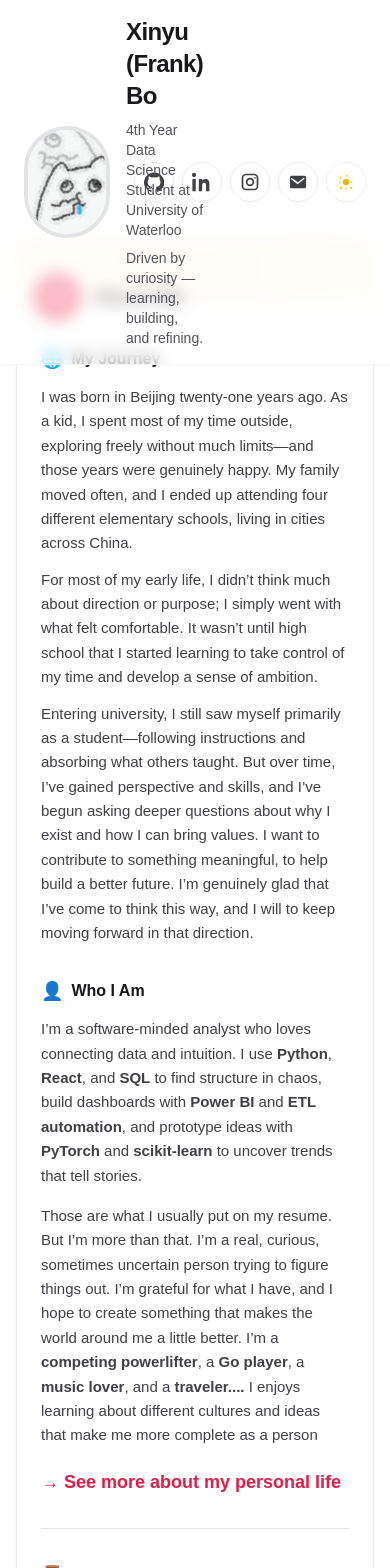
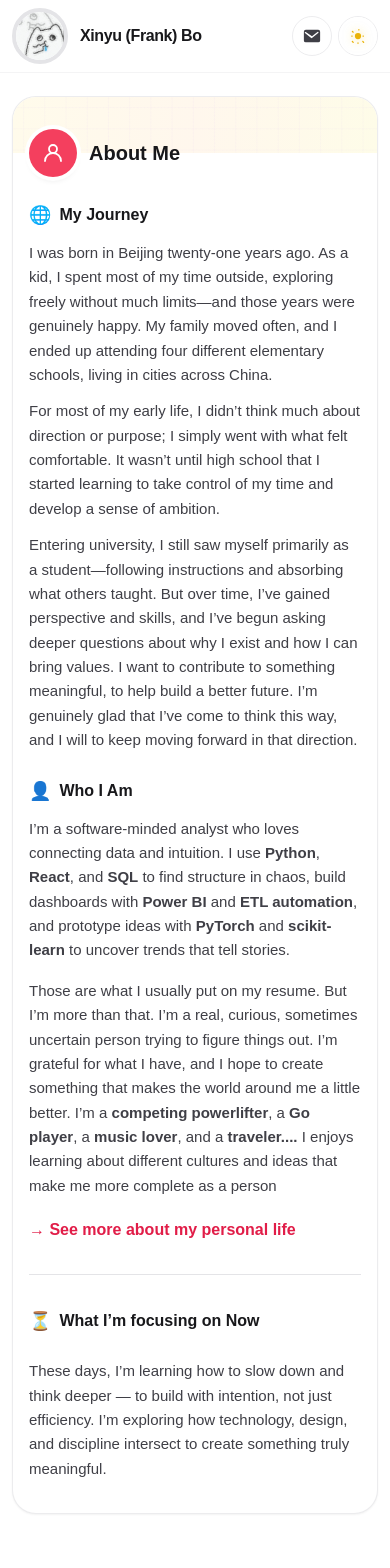
Before and after one commit to babarener/My-Website, a Next.js app: page / in a window 390 px wide. Shown: the top 1568 px of the page. Built offline with nearby package versions, Linux system fonts and the light colour scheme.

Commit message:
Improve mobile responsiveness
Adapt the portfolio layout for mobile screens and update Next.js/React to patched versions.

```diff
--- a/src/app/globals.css
+++ b/src/app/globals.css
@@ -17,6 +17,7 @@
 
 /* 全局基础样式 */
 body {
+  overflow-x: hidden;
   background: var(--background);
   color: var(--foreground);
   font-family: Arial, Helvetica, sans-serif;
@@ -24,6 +25,7 @@ body {
 
 /* 可选：更平滑的字体渲染 */
 html {
+  overflow-x: hidden;
   -webkit-font-smoothing: antialiased;
   -moz-osx-font-smoothing: grayscale;
 }
--- a/src/app/layout.tsx
+++ b/src/app/layout.tsx
@@ -25,9 +25,9 @@ export default function RootLayout({ children }: { children: React.ReactNode })
           <Navbar />
 
           {/* 给主内容留出顶部内边距，避免被 fixed Navbar 遮挡 */}
-          <div className="mx-auto max-w-screen-xl px-4 sm:px-6">
+          <div className="mx-auto max-w-screen-xl px-3 sm:px-6">
 
-            <main className="pt-[7.5rem] sm:pt-[8.5rem] pb-10">{children}</main>
+            <main className="pt-6 sm:pt-10 pb-10">{children}</main>
 
             <Footer />
           </div>
--- a/src/app/page.tsx
+++ b/src/app/page.tsx
@@ -76,8 +76,8 @@ function Hero() {
         </div>
 
         {/* 文字主体（两栏） */}
-        <div className="px-6 sm:px-10 pt-12 pb-8">
-          <div className="grid grid-cols-1 md:grid-cols-2 gap-8">
+        <div className="px-4 sm:px-10 pt-12 pb-8">
+          <div className="grid grid-cols-1 md:grid-cols-2 gap-6 sm:gap-8">
             {/* 左列 */}
             <div>
               <h3 className="flex items-center gap-2 text-zinc-900 dark:text-zinc-100 font-semibold">
@@ -118,7 +118,7 @@ function Hero() {
 
               <a
                 href="#personal-life"
-                className="inline-flex items-center gap-2 mt-5 text-lg font-semibold text-rose-600 hover:text-rose-500 dark:text-rose-400 dark:hover:text-rose-300 transition-colors"
+                className="inline-flex items-start gap-2 mt-5 text-base sm:text-lg font-semibold break-words text-rose-600 hover:text-rose-500 dark:text-rose-400 dark:hover:text-rose-300 transition-colors"
               >
                <span>→ See more about my personal life</span>
               </a>
--- a/src/components/Navbar.tsx
+++ b/src/components/Navbar.tsx
@@ -29,45 +29,45 @@ export default function Navbar() {
       >
         <div
           className={[
-            "mx-auto max-w-6xl px-6 flex items-center justify-between gap-6",
+            "mx-auto max-w-6xl px-3 sm:px-6 flex items-center justify-between gap-2 sm:gap-6",
             "transition-all duration-300",
-            scrolled ? "py-1" : "py-4",
+            scrolled ? "py-1.5 sm:py-1" : "py-2 sm:py-4",
             ].join(" ")}
         >
           {/* 左侧：头像 + 名字 + 简介（滚动时隐藏姓名与简介，头像缩小） */}
-          <div className="flex items-center gap-4 sm:gap-5 min-w-0">
+          <div className="flex min-w-0 flex-1 items-center gap-3 sm:gap-5">
             <img
               src="/frank.jpg"
               alt="Frank Bo"
               className={[
                 "rounded-full border-4 border-zinc-200 dark:border-zinc-800 object-cover",
                 "transition-all duration-300",
-                scrolled ? "w-10 h-10 border-2" : "w-28 h-28",
+                scrolled ? "w-9 h-9 sm:w-10 sm:h-10 border-2" : "w-14 h-14 sm:w-28 sm:h-28",
               ].join(" ")}
             />
 
             <div
               className={[
-                "transition-all duration-300 origin-left",
+                "min-w-0 transition-all duration-300 origin-left",
                 scrolled
                   ? "opacity-0 scale-95 -translate-x-2 pointer-events-none select-none"
                   : "opacity-100 scale-100 translate-x-0",
               ].join(" ")}
             >
-              <h1 className="text-2xl sm:text-3xl font-bold tracking-tight">
+              <h1 className="text-base leading-tight sm:text-3xl font-bold tracking-tight break-words">
                 Xinyu (Frank) Bo
               </h1>
-              <p className="mt-2 text-zinc-600 dark:text-zinc-400 text-sm sm:text-base max-w-md">
+              <p className="hidden sm:block mt-2 text-zinc-600 dark:text-zinc-400 text-sm sm:text-base max-w-md">
                 4th Year Data Science Student at University of Waterloo
               </p>
-              <p className="mt-2 text-zinc-600 dark:text-zinc-400 text-sm sm:text-base max-w-md">
+              <p className="hidden sm:block mt-2 text-zinc-600 dark:text-zinc-400 text-sm sm:text-base max-w-md">
                 Driven by curiosity — learning, building, and refining.
               </p>
             </div>
           </div>
 
           {/* 右侧：社交图标 + 邮件 + 暗黑模式 */}
-          <div className="flex items-center gap-2 sm:gap-3">
+          <div className="flex shrink-0 items-center gap-1.5 sm:gap-3">
             <SocialLinks />
             <EmailButton email="xbo@uwaterloo.ca" />
             <ThemeToggle />
@@ -78,7 +78,7 @@ export default function Navbar() {
       {/* 顶部占位，避免内容被固定导航遮挡 */}
       <div
         aria-hidden="true"
-        className={scrolled ? "h-[44px]" : "h-[120px] sm:h-[128px]"}
+        className={scrolled ? "h-[42px] sm:h-[44px]" : "h-[72px] sm:h-[128px]"}
       />
     </>
   );
@@ -119,7 +119,7 @@ function SocialLinks() {
     "inline-flex items-center justify-center rounded-full h-10 w-10 sm:h-11 sm:w-11 border border-zinc-200/70 dark:border-zinc-800/70 transition-all duration-200 focus:outline-none focus:ring-2 focus:ring-blue-500/40 text-zinc-700 dark:text-zinc-300";
 
   return (
-    <nav aria-label="Social links" className="flex items-center gap-2 sm:gap-3">
+    <nav aria-label="Social links" className="hidden sm:flex items-center gap-2 sm:gap-3">
       {/* GitHub */}
       <a
         href="https://github.com/babarener"
--- a/src/components/sections/Education.tsx
+++ b/src/components/sections/Education.tsx
@@ -32,10 +32,10 @@ export default function Education() {
         </div>
 
         {/* 主体内容（无时间线，icon 居中，右侧留白） */}
-        <div className="px-6 sm:px-10 pt-12 pb-8">
-          <div className="grid grid-cols-[72px_1fr] gap-4 pr-4 sm:pr-6 xl:pr-8">
+        <div className="px-4 sm:px-10 pt-12 pb-8">
+          <div className="grid grid-cols-1 sm:grid-cols-[72px_1fr] gap-4 pr-0 sm:pr-6 xl:pr-8">
             {/* 左侧：仅保留 icon，垂直水平居中 */}
-            <div className="flex items-center justify-center">
+            <div className="flex items-center justify-start sm:justify-center">
               <div className="h-12 w-12 rounded-full bg-zinc-100 dark:bg-zinc-800 border border-zinc-200/60 dark:border-zinc-700 flex items-center justify-center text-sm font-semibold text-zinc-700 dark:text-zinc-200">
                 <img
                     src="/media/Education/uwicon.png"
@@ -46,7 +46,7 @@ export default function Education() {
             </div>
 
             {/* 右侧内容卡片（占满右列，右侧有间距） */}
-            <article className="w-full rounded-2xl border border-zinc-200/70 dark:border-zinc-800/70 bg-white/70 dark:bg-zinc-900/40 p-5 sm:p-6">
+            <article className="w-full rounded-2xl border border-zinc-200/70 dark:border-zinc-800/70 bg-white/70 dark:bg-zinc-900/40 p-4 sm:p-6">
 
               <h3 className="text-lg sm:text-xl font-semibold text-zinc-900 dark:text-zinc-100">
                 BMath, Data Science — Minor in Combinatorics & Optimization
```
Also changed, not shown: package.json (+4 -4 lines), 1 other file (tests, documents, lock files or other folders).
